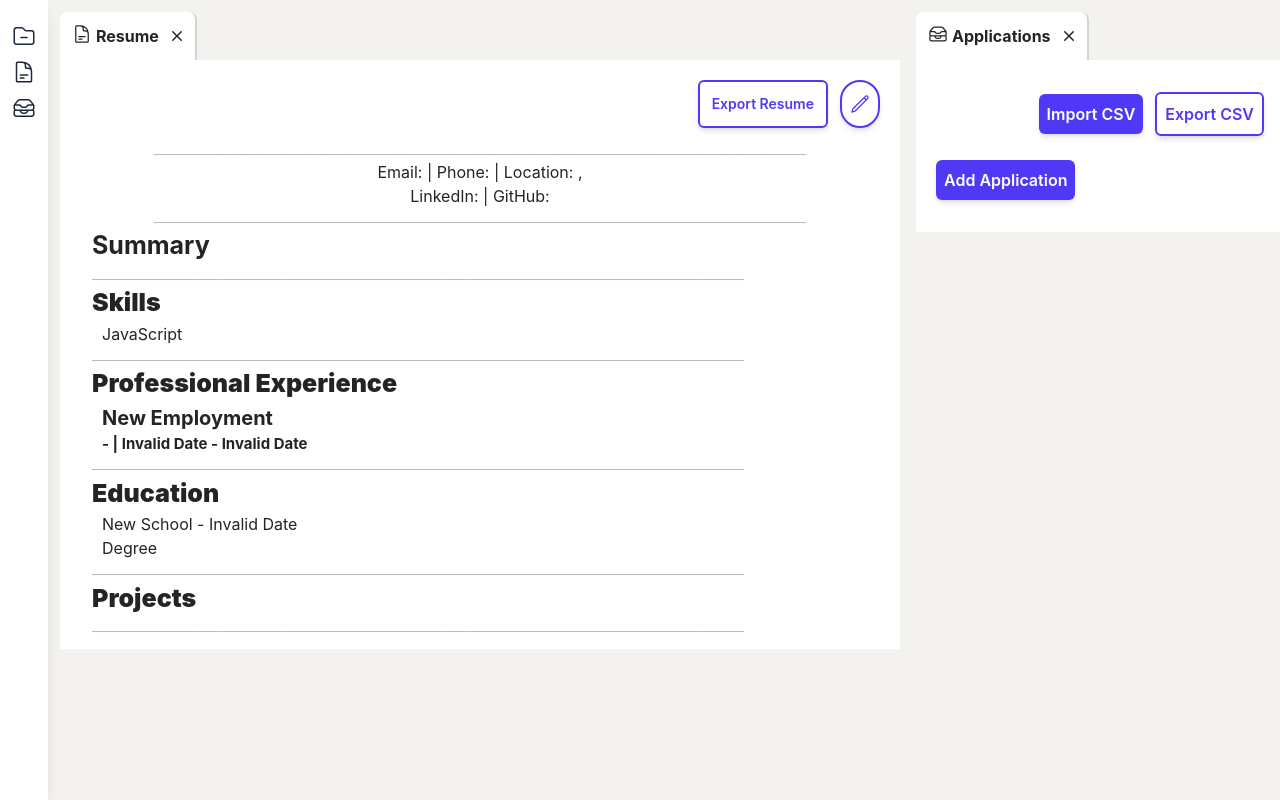
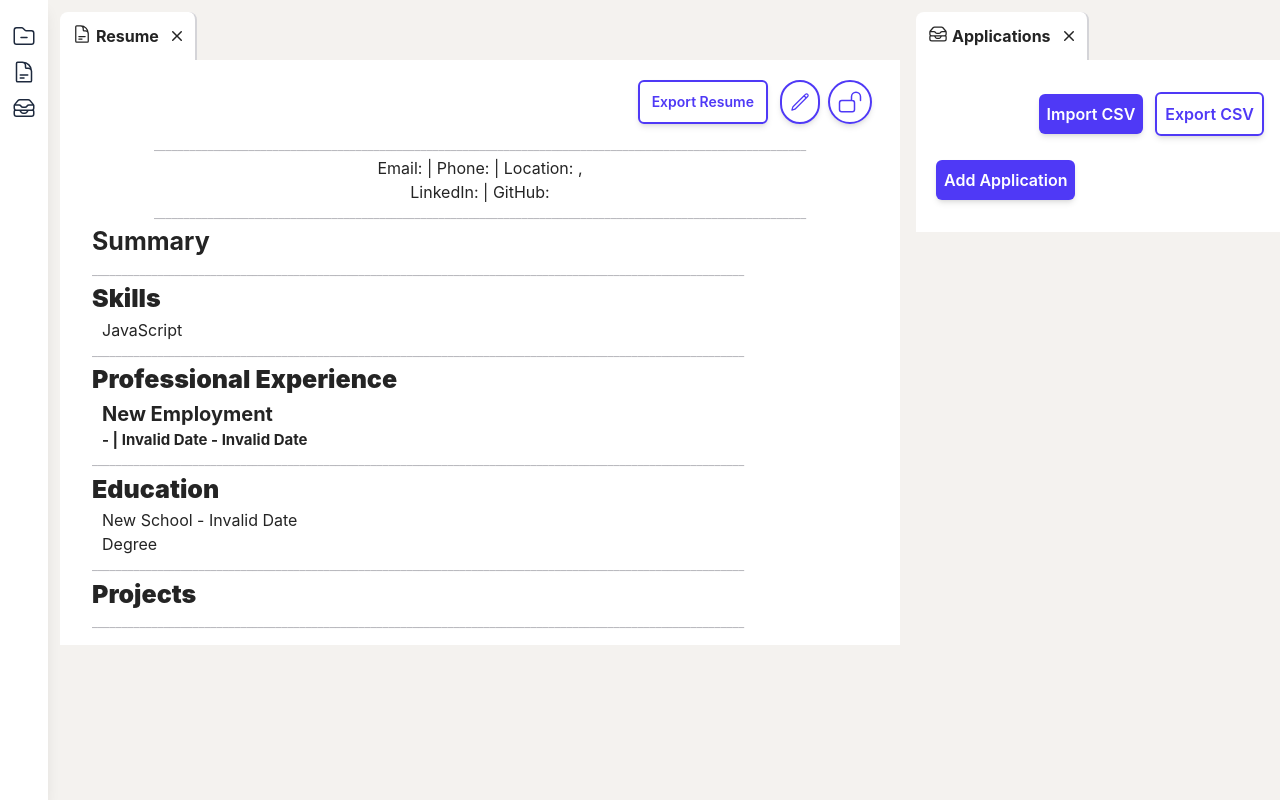
Before and after one commit to jmy-kellogg/tyfyc-react, a React (Vite) app: page / in a window 1280 px wide. Shown: the top 800 px of the page. Built offline with nearby package versions, Linux system fonts and the light colour scheme.

Commit message:
add edit all and edit lock to resume

```diff
--- a/src/client/components/resume/Index.tsx
+++ b/src/client/components/resume/Index.tsx
@@ -3,16 +3,24 @@ import { useState, useEffect } from "react";
 import { useSelector } from "react-redux";
 
 import Tabs from "../Tabs";
-// import ResumeDoc from "./ResumeDoc";
-// import ResumeEdit from "./ResumeEdit";
-import Profile from "./Profile.tsx";
+import "./ResumeDoc.css";
+
+import Title from "./inputs/Title";
+import Contact from "./inputs/Contact";
+import Summary from "./inputs/Summary";
+import Skills from "./inputs/Skills";
+import JobsHistory from "./inputs/JobsHistory";
+import Education from "./inputs/Education";
+import Projects from "./inputs/Projects";
 
 import { getActiveTab } from "@/reducers/settingsSlice";
 import type { State } from "@store";
 
 function Resume() {
-  const [showForm, setShowForm] = useState<boolean>(false);
   const [showDisplay, setShowDisplay] = useState<boolean>(true);
+  const [lockEdit, setLockEdit] = useState<boolean>(false);
+  const [editAll, setEditAll] = useState<boolean>(false);
+
   const lastName = useSelector((state: State) => state.personal.lastName);
   const activeTab = useSelector(getActiveTab);
   const { showResume, smallDisplay } = useSelector(
@@ -61,19 +69,20 @@ function Resume() {
             />
           )}
           <div className="flex bg-white justify-end p-5 pb-0">
-            {!showForm && (
+            {!editAll && (
               <button
-                className="rounded-md border-2 border-indigo-600 mx-3 p-3 text-sm font-semibold text-indigo-600 shadow-md hover:bg-indigo-500 hover:text-white hover:cursor-pointer"
+                className="rounded-md border-2 border-indigo-600 mx-3 px-3 text-sm font-semibold text-indigo-600 shadow-md hover:bg-indigo-500 hover:text-white hover:cursor-pointer"
                 onClick={onPrint}
               >
                 Export Resume
               </button>
             )}
+            {!lockEdit && (
               <button
                 className="rounded-full border-2 border-indigo-600 p-2 text-indigo-600 shadow-md hover:bg-indigo-500 hover:text-white hover:cursor-pointer"
-              onClick={() => setShowForm(!showForm)}
+                onClick={() => setEditAll(!editAll)}
               >
-              {showForm ? (
+                {editAll ? (
                   <svg
                     xmlns="http://www.w3.org/2000/svg"
                     fill="none"
@@ -110,10 +119,61 @@ function Resume() {
                   </svg>
                 )}
               </button>
+            )}
+            {!editAll && (
+              <button
+                className="rounded-full mx-2 border-2 border-indigo-600 p-2 text-indigo-600 shadow-md hover:bg-indigo-500 hover:text-white hover:cursor-pointer"
+                onClick={() => setLockEdit(!lockEdit)}
+              >
+                {lockEdit ? (
+                  <svg
+                    xmlns="http://www.w3.org/2000/svg"
+                    fill="none"
+                    viewBox="0 0 24 24"
+                    strokeWidth={1.5}
+                    stroke="currentColor"
+                    className="size-6"
+                  >
+                    <path
+                      strokeLinecap="round"
+                      strokeLinejoin="round"
+                      d="M16.5 10.5V6.75a4.5 4.5 0 1 0-9 0v3.75m-.75 11.25h10.5a2.25 2.25 0 0 0 2.25-2.25v-6.75a2.25 2.25 0 0 0-2.25-2.25H6.75a2.25 2.25 0 0 0-2.25 2.25v6.75a2.25 2.25 0 0 0 2.25 2.25Z"
+                    />
+                  </svg>
+                ) : (
+                  <svg
+                    xmlns="http://www.w3.org/2000/svg"
+                    fill="none"
+                    viewBox="0 0 24 24"
+                    strokeWidth={1.5}
+                    stroke="currentColor"
+                    className="size-6"
+                  >
+                    <path
+                      strokeLinecap="round"
+                      strokeLinejoin="round"
+                      d="M13.5 10.5V6.75a4.5 4.5 0 1 1 9 0v3.75M3.75 21.75h10.5a2.25 2.25 0 0 0 2.25-2.25v-6.75a2.25 2.25 0 0 0-2.25-2.25H3.75a2.25 2.25 0 0 0-2.25 2.25v6.75a2.25 2.25 0 0 0 2.25 2.25Z"
+                    />
+                  </svg>
+                )}
+              </button>
+            )}
           </div>
           <div className="bg-white p-3">
-            {/* {showForm ? <ResumeEdit /> : <ResumeDoc />} */}
-            <Profile />
+            <div id="resume-content">
+              <div className="personal-section">
+                <Title editAll={editAll} lockEdit={lockEdit} />
+                <Contact editAll={editAll} lockEdit={lockEdit} />
+              </div>
+
+              <div className="body-section">
+                <Summary editAll={editAll} lockEdit={lockEdit} />
+                <Skills editAll={editAll} lockEdit={lockEdit} />
+                <JobsHistory editAll={editAll} lockEdit={lockEdit} />
+                <Education editAll={editAll} lockEdit={lockEdit} />
+                <Projects editAll={editAll} lockEdit={lockEdit} />
+              </div>
+            </div>
           </div>
         </div>
       )}
--- a/src/client/components/resume/Profile.tsx
+++ /dev/null
@@ -1,32 +0,0 @@
-import "./ResumeDoc.css";
-
-import Title from "./inputs/Title";
-import Contact from "./inputs/Contact";
-import Summary from "./inputs/Summary";
-import Skills from "./inputs/Skills";
-import JobsHistory from "./inputs/JobsHistory";
-import Education from "./inputs/Education";
-import Projects from "./inputs/Projects";
-
-function Profile() {
-  return (
-    <>
-      <div id="resume-content">
-        <div className="personal-section">
-          <Title />
-          <Contact />
-        </div>
-
-        <div className="body-section">
-          <Summary />
-          <Skills />
-          <JobsHistory />
-          <Education />
-          <Projects />
-        </div>
-      </div>
-    </>
-  );
-}
-
-export default Profile;
--- a/src/client/components/resume/inputs/Contact.tsx
+++ b/src/client/components/resume/inputs/Contact.tsx
@@ -6,7 +6,12 @@ import { setPersonal } from "@/reducers/personalSlice";
 
 import type { State } from "@store";
 
-function Contact() {
+interface Props {
+  editAll: boolean;
+  lockEdit: boolean;
+}
+
+function Contact({ editAll, lockEdit }: Props) {
   const dispatch = useDispatch();
   const personal = useSelector((state: State) => state.personal);
   const [hover, setHover] = useState(false);
@@ -25,7 +30,7 @@ function Contact() {
         onMouseEnter={() => setHover(true)}
         onMouseLeave={() => setHover(false)}
       >
-        {hover ? (
+        {!lockEdit && (editAll || hover) ? (
           <form>
             <div className="flex justify-center">
               <div className="m-1">
--- a/src/client/components/resume/inputs/Education.tsx
+++ b/src/client/components/resume/inputs/Education.tsx
@@ -7,7 +7,12 @@ import { setEducation, addNewEdu, removeEdu } from "@/reducers/educationSlice";
 import type { State } from "@store";
 import type { Education, EducationList } from "@types";
 
-function Education() {
+interface Props {
+  editAll: boolean;
+  lockEdit: boolean;
+}
+
+function Education({ editAll, lockEdit }: Props) {
   const dispatch = useDispatch();
   const eduList: EducationList = useSelector((state: State) => state.education);
   const [hover, setHover] = useState<number | null>(null);
@@ -42,7 +47,7 @@ function Education() {
       >
         <h2>
           <b>Education </b>
-          {showAdd && (
+          {!lockEdit && (editAll || showAdd) && (
             <button
               type="button"
               className="float-right rounded-md bg-indigo-600 m-1 px-3 py-2 text-sm font-semibold text-white shadow-xs hover:bg-indigo-500 focus-visible:outline-2 focus-visible:outline-offset-2 focus-visible:outline-indigo-600"
@@ -58,7 +63,7 @@ function Education() {
             onMouseEnter={() => setHover(index)}
             onMouseLeave={() => setHover(null)}
           >
-            {hover === index ? (
+            {!lockEdit && (editAll || hover === index) ? (
               <div className="my-3">
                 <div className="flex">
                   <input
--- a/src/client/components/resume/inputs/JobsHistory.tsx
+++ b/src/client/components/resume/inputs/JobsHistory.tsx
@@ -8,7 +8,12 @@ import { addNewJob, removeJob, setJobs } from "@/reducers/jobHistorySlice";
 import type { JobHistory, JobHistoryList } from "@types";
 import type { State } from "@store";
 
-function JobsHistory() {
+interface Props {
+  editAll: boolean;
+  lockEdit: boolean;
+}
+
+function JobsHistory({ editAll, lockEdit }: Props) {
   const dispatch = useDispatch();
   const [hover, setHover] = useState<number | null>(null);
   const [showAdd, setShowAdd] = useState(false);
@@ -45,7 +50,7 @@ function JobsHistory() {
       >
         <h2>
           <b>Professional Experience </b>
-          {showAdd && (
+          {!lockEdit && (editAll || showAdd) && (
             <button
               type="button"
               className="float-right rounded-md bg-indigo-600 m-1 px-3 py-2 text-sm font-semibold text-white shadow-xs hover:bg-indigo-500 focus-visible:outline-2 focus-visible:outline-offset-2 focus-visible:outline-indigo-600"
@@ -61,7 +66,7 @@ function JobsHistory() {
             onMouseEnter={() => setHover(index)}
             onMouseLeave={() => setHover(null)}
           >
-            {hover === index ? (
+            {!lockEdit && (editAll || hover === index) ? (
               <div className="my-3">
                 <input
                   id="title"
--- a/src/client/components/resume/inputs/Skills.tsx
+++ b/src/client/components/resume/inputs/Skills.tsx
@@ -10,7 +10,12 @@ import { setSkills } from "@/reducers/skillsSlice";
 import type { State } from "@store";
 import type { Skill, SkillsList, SortableItem, SortableList } from "@types";
 
-function Skills() {
+interface Props {
+  editAll: boolean;
+  lockEdit: boolean;
+}
+
+function Skills({ editAll, lockEdit }: Props) {
   const dispatch = useDispatch();
   const skills: SkillsList = useSelector((state: State) => state.skills);
   const [hover, setHover] = useState(false);
@@ -83,7 +88,7 @@ function Skills() {
         <h2>
           <b>Skills</b>
         </h2>
-        {hover || open ? (
+        {!lockEdit && (editAll || hover || open) ? (
           <Select
             isMulti
             isClearable={false}
--- a/src/client/components/resume/inputs/Summary.tsx
+++ b/src/client/components/resume/inputs/Summary.tsx
@@ -6,7 +6,12 @@ import { divider } from "@utils";
 import { setPersonal } from "@/reducers/personalSlice";
 import type { State } from "@store";
 
-function Summary() {
+interface Props {
+  editAll: boolean;
+  lockEdit: boolean;
+}
+
+function Summary({ editAll, lockEdit }: Props) {
   const dispatch = useDispatch();
   const personal = useSelector((state: State) => state.personal);
   const [hover, setHover] = useState(false);
@@ -24,7 +29,8 @@ function Summary() {
         onMouseLeave={() => setHover(false)}
       >
         <h2>Summary</h2>
-        {hover ? (
+
+        {!lockEdit && (editAll || hover) ? (
           <div className="mt-2">
             <textarea
               id="summary"
--- a/src/client/components/resume/inputs/Title.tsx
+++ b/src/client/components/resume/inputs/Title.tsx
@@ -6,7 +6,12 @@ import { divider } from "@utils";
 import { setPersonal } from "@/reducers/personalSlice";
 import type { State } from "@store";
 
-function Title() {
+interface Props {
+  editAll: boolean;
+  lockEdit: boolean;
+}
+
+function Title({ editAll, lockEdit }: Props) {
   const dispatch = useDispatch();
   const personal = useSelector((state: State) => state.personal);
   const [hover, setHover] = useState(false);
@@ -23,7 +28,7 @@ function Title() {
         onMouseEnter={() => setHover(true)}
         onMouseLeave={() => setHover(false)}
       >
-        {hover ? (
+        {!lockEdit && (editAll || hover) ? (
           <form>
             <div className="flex justify-center">
               <div className="m-1">
```
Also changed, not shown: src/client/components/resume/inputs/Projects.tsx (+8 -3 lines). Lines whose indentation alone changed are shown as unchanged.
